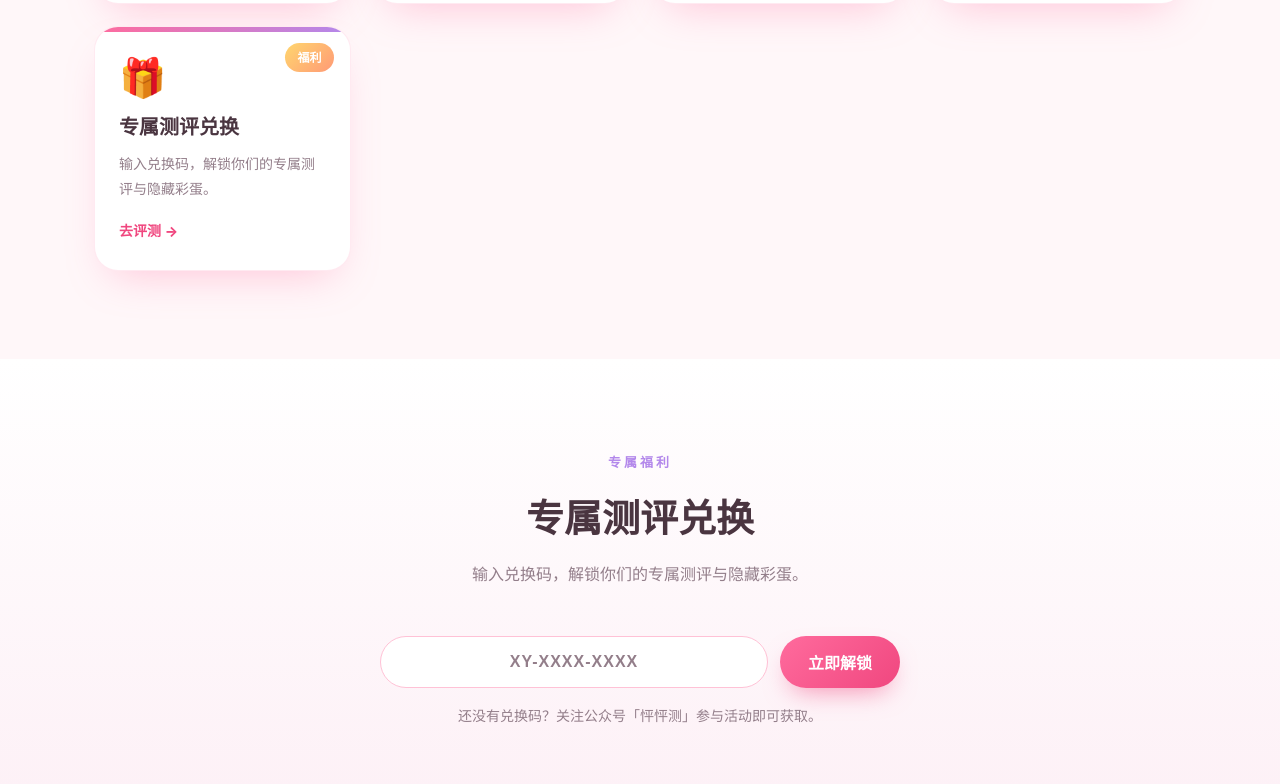
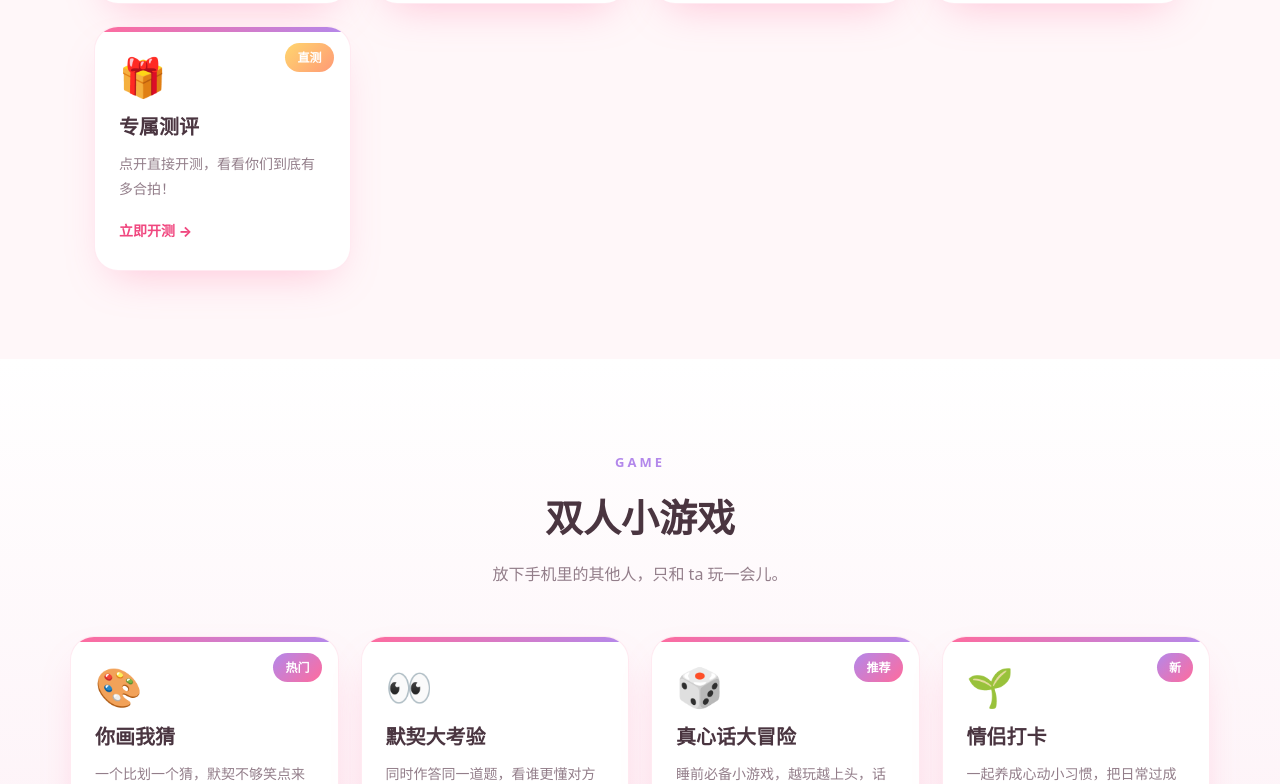
Before and after one commit to heshuixiu/couplegametest, a React (Vite) app: page / in a window 1280 px wide. Shown: the part 1356-2140 px from the top of the page. Built offline with nearby package versions, Linux system fonts and the light colour scheme.

Commit message:
refactor: 移除兑换码模块，测评入口改为点击直接开测

```diff
--- a/src/App.jsx
+++ b/src/App.jsx
@@ -1,23 +1,26 @@
+import { useState } from 'react'
 import Navbar from './components/Navbar.jsx'
 import Hero from './components/Hero.jsx'
 import TestZone from './components/TestZone.jsx'
-import RedeemExchange from './components/RedeemExchange.jsx'
+import QuizModal from './components/QuizModal.jsx'
 import GameZone from './components/GameZone.jsx'
 import Features from './components/Features.jsx'
 import Footer from './components/Footer.jsx'
 
 export default function App() {
+  const [quizOpen, setQuizOpen] = useState(false)
+
   return (
     <div className="app">
       <Navbar />
       <main>
         <Hero />
-        <TestZone />
-        <RedeemExchange />
+        <TestZone onOpenQuiz={() => setQuizOpen(true)} />
         <GameZone />
         <Features />
       </main>
       <Footer />
+      {quizOpen && <QuizModal onClose={() => setQuizOpen(false)} />}
     </div>
   )
 }
--- /dev/null
+++ b/src/components/QuizModal.jsx
@@ -0,0 +1,129 @@
+import { useState, useEffect } from 'react'
+
+const QUESTIONS = [
+  {
+    q: '你们吵架之后，通常是谁先开口打破沉默？',
+    options: [
+      { text: '我主动去哄 TA', score: 4 },
+      { text: 'TA 先来哄我', score: 3 },
+      { text: '坐下来好好聊聊', score: 2 },
+      { text: '冷战很久才和好', score: 1 },
+    ],
+  },
+  {
+    q: '不用说话，你们能猜到对方在想什么吗？',
+    options: [
+      { text: '经常，像有心电感应', score: 4 },
+      { text: '基本靠直接沟通', score: 3 },
+      { text: '偶尔，大部分要靠说', score: 2 },
+      { text: '很少，经常误会', score: 1 },
+    ],
+  },
+  {
+    q: '在一起时，最让你们舒服的状态是？',
+    options: [
+      { text: '各做各的事，但在彼此身边', score: 4 },
+      { text: '一起出门约会', score: 3 },
+      { text: '黏在一起不分开', score: 2 },
+      { text: '各玩各的，基本不搭理', score: 1 },
+    ],
+  },
+  {
+    q: '提到未来，你们通常会？',
+    options: [
+      { text: '经常一起规划', score: 4 },
+      { text: '聊过，方向一致', score: 3 },
+      { text: '不太敢想太远', score: 2 },
+      { text: '想法不太一样', score: 1 },
+    ],
+  },
+  {
+    q: '对方的一个小习惯，你的真实感受是？',
+    options: [
+      { text: '可爱，越看越喜欢', score: 4 },
+      { text: '习惯了，无所谓', score: 3 },
+      { text: '有时有点烦但能忍', score: 2 },
+      { text: '经常让我抓狂', score: 1 },
+    ],
+  },
+]
+
+const TIERS = [
+  { min: 18, emoji: '⭐', title: '天生一对', desc: '你们之间的默契简直像开了挂，少有情侣能到这个程度。好好珍惜这份同频，别让它溜走。' },
+  { min: 14, emoji: '💕', title: '默契满满', desc: '你们很合拍，偶尔有些小摩擦也能很快找回节奏。再多一点「主动表达」，会更甜。' },
+  { min: 10, emoji: '🌱', title: '稳步升温', desc: '感情基础不错，但默契还能再练。多聊聊心里话、多制造共同回忆，关系会更紧。' },
+  { min: 0, emoji: '🔧', title: '还需磨合', desc: '你们还在互相了解的阶段，别急。多倾听、多表达，默契是慢慢养出来的。' },
+]
+
+export default function QuizModal({ onClose }) {
+  const [step, setStep] = useState(0)
+  const [score, setScore] = useState(0)
+  const [picked, setPicked] = useState(null)
+
+  useEffect(() => {
+    document.body.style.overflow = 'hidden'
+    return () => {
+      document.body.style.overflow = ''
+    }
+  }, [])
+
+  const total = QUESTIONS.length
+  const isResult = step >= total
+
+  const choose = (opt) => {
+    setPicked(opt.score)
+    setScore((s) => s + opt.score)
+    setTimeout(() => {
+      setPicked(null)
+      setStep((s) => s + 1)
+    }, 240)
+  }
+
+  const restart = () => {
+    setStep(0)
+    setScore(0)
+    setPicked(null)
+  }
+
+  const tier = isResult ? TIERS.find((t) => score >= t.min) : null
+
+  return (
+    <div className="quiz-overlay" onClick={onClose}>
+      <div className="quiz-card" onClick={(e) => e.stopPropagation()}>
+        <button className="quiz-close" onClick={onClose} aria-label="关闭">×</button>
+
+        {!isResult ? (
+          <>
+            <div className="quiz-progress">
+              <span style={{ width: `${(step / total) * 100}%` }} />
+            </div>
+            <p className="quiz-count">第 {step + 1} / {total} 题</p>
+            <h3 className="quiz-q">{QUESTIONS[step].q}</h3>
+            <div className="quiz-opts">
+              {QUESTIONS[step].options.map((o, i) => (
+                <button
+                  key={i}
+                  className={`quiz-opt ${picked === o.score ? 'is-picked' : ''}`}
+                  onClick={() => choose(o)}
+                >
+                  {o.text}
+                </button>
+              ))}
+            </div>
+          </>
+        ) : (
+          <div className="quiz-result">
+            <span className="quiz-result__emoji">{tier.emoji}</span>
+            <h3 className="quiz-result__title">{tier.title}</h3>
+            <p className="quiz-result__score">默契得分 {score} / {total * 4}</p>
+            <p className="quiz-result__desc">{tier.desc}</p>
+            <div className="quiz-result__actions">
+              <button className="btn btn--ghost btn--sm" onClick={restart}>再测一次</button>
+              <button className="btn btn--primary btn--sm" onClick={onClose}>完成</button>
+            </div>
+          </div>
+        )}
+      </div>
+    </div>
+  )
+}
--- a/src/components/TestZone.jsx
+++ b/src/components/TestZone.jsx
@@ -25,14 +25,14 @@ const tests = [
   },
   {
     icon: '🎁',
-    title: '专属测评兑换',
-    desc: '输入兑换码，解锁你们的专属测评与隐藏彩蛋。',
-    tag: '福利',
-    href: '#redeem',
+    title: '专属测评',
+    desc: '点开直接开测，看看你们到底有多合拍！',
+    tag: '直测',
+    action: 'quiz',
   },
 ]
 
-export default function TestZone() {
+export default function TestZone({ onOpenQuiz }) {
   return (
     <section className="zone" id="tests">
       <div className="zone__head">
@@ -41,15 +41,30 @@ export default function TestZone() {
         <p className="zone__sub">好玩不无聊，测完更懂 ta。</p>
       </div>
       <div className="cards">
-        {tests.map((t) => (
-          <a className="card" href={t.href || '#tests'} key={t.title}>
-            {t.tag && <span className="card__tag">{t.tag}</span>}
-            <span className="card__icon" aria-hidden="true">{t.icon}</span>
-            <h3 className="card__title">{t.title}</h3>
-            <p className="card__desc">{t.desc}</p>
-            <span className="card__link">去评测 →</span>
-          </a>
-        ))}
+        {tests.map((t) => {
+          const isQuiz = t.action === 'quiz'
+          return (
+            <a
+              className="card"
+              href={isQuiz ? '#tests' : (t.href || '#tests')}
+              key={t.title}
+              onClick={
+                isQuiz
+                  ? (e) => {
+                      e.preventDefault()
+                      onOpenQuiz && onOpenQuiz()
+                    }
+                  : undefined
+              }
+            >
+              {t.tag && <span className="card__tag">{t.tag}</span>}
+              <span className="card__icon" aria-hidden="true">{t.icon}</span>
+              <h3 className="card__title">{t.title}</h3>
+              <p className="card__desc">{t.desc}</p>
+              <span className="card__link">{isQuiz ? '立即开测 →' : '去评测 →'}</span>
+            </a>
+          )
+        })}
       </div>
     </section>
   )
--- a/src/index.css
+++ b/src/index.css
@@ -294,56 +294,84 @@ ul { list-style: none; }
   .stat { min-width: 110px; padding: 14px 22px; }
 }
 
-/* ---------- 兑换区 ---------- */
-.redeem-form {
+/* ---------- 测评弹窗 ---------- */
+.quiz-overlay {
+  position: fixed;
+  inset: 0;
+  z-index: 100;
+  background: rgba(74, 53, 64, 0.5);
+  backdrop-filter: blur(6px);
+  display: flex;
+  align-items: center;
+  justify-content: center;
+  padding: 20px;
+  animation: quizFade 0.2s ease;
+}
+@keyframes quizFade { from { opacity: 0; } to { opacity: 1; } }
+.quiz-card {
+  position: relative;
+  width: 100%;
   max-width: 520px;
-  margin: 0 auto;
-  display: flex;
-  gap: 12px;
-  align-items: stretch;
+  background: #fff;
+  border-radius: var(--radius);
+  padding: 34px 30px 30px;
+  box-shadow: 0 30px 70px -20px rgba(74, 53, 64, 0.5);
+  animation: quizPop 0.25s ease;
 }
-.redeem-form__input {
-  flex: 1;
-  min-width: 0;
-  padding: 14px 20px;
-  font-size: 16px;
-  font-weight: 700;
-  letter-spacing: 2px;
-  text-align: center;
+@keyframes quizPop {
+  from { transform: translateY(16px) scale(0.97); opacity: 0; }
+  to { transform: none; opacity: 1; }
+}
+.quiz-close {
+  position: absolute;
+  top: 14px;
+  right: 16px;
+  width: 34px;
+  height: 34px;
+  border: none;
+  border-radius: 50%;
+  background: #fff0f5;
+  color: var(--primary-deep);
+  font-size: 22px;
+  line-height: 1;
+  cursor: pointer;
+  transition: background 0.2s ease;
+}
+.quiz-close:hover { background: #ffd9e8; }
+.quiz-progress {
+  height: 8px;
   border-radius: 999px;
+  background: #ffe3ee;
+  overflow: hidden;
+  margin-bottom: 14px;
+}
+.quiz-progress span {
+  display: block;
+  height: 100%;
+  background: linear-gradient(90deg, var(--primary), var(--accent));
+  border-radius: 999px;
+  transition: width 0.3s ease;
+}
+.quiz-count { font-size: 13px; font-weight: 700; color: var(--ink-soft); margin-bottom: 8px; }
+.quiz-q { font-size: 21px; font-weight: 800; color: var(--ink); margin-bottom: 20px; line-height: 1.5; }
+.quiz-opts { display: flex; flex-direction: column; gap: 12px; }
+.quiz-opt {
+  text-align: left;
+  padding: 15px 18px;
+  border-radius: var(--radius-sm);
   border: 1.5px solid var(--primary-soft);
   background: #fff;
+  font-size: 15px;
+  font-weight: 600;
   color: var(--ink);
-  outline: none;
-  transition: border-color 0.2s ease, box-shadow 0.2s ease;
+  cursor: pointer;
+  transition: transform 0.15s ease, border-color 0.2s ease, background 0.2s ease;
 }
-.redeem-form__input:focus {
-  border-color: var(--primary);
-  box-shadow: 0 0 0 4px rgba(255, 107, 157, 0.15);
-}
-.redeem-form__input::placeholder {
-  letter-spacing: 1px;
-  color: var(--ink-soft);
-  font-weight: 600;
-}
-.redeem-form__msg {
-  max-width: 520px;
-  margin: 18px auto 0;
-  text-align: center;
-  font-size: 15px;
-  font-weight: 700;
-  padding: 12px 18px;
-  border-radius: 14px;
-}
-.redeem-form__msg--ok { color: #1f9d6b; background: #e7f8ef; }
-.redeem-form__msg--err { color: var(--primary-deep); background: #ffeef4; }
-.redeem-form__hint {
-  max-width: 520px;
-  margin: 16px auto 0;
-  text-align: center;
-  font-size: 14px;
-  color: var(--ink-soft);
-}
-@media (max-width: 640px) {
-  .redeem-form { flex-direction: column; }
-}
+.quiz-opt:hover { transform: translateX(4px); border-color: var(--primary); background: #fff7fa; }
+.quiz-opt.is-picked { border-color: var(--primary); background: linear-gradient(135deg, #ffe3ee, #f3e6ff); }
+.quiz-result { text-align: center; padding: 6px 0; }
+.quiz-result__emoji { font-size: 52px; display: block; margin-bottom: 10px; }
+.quiz-result__title { font-size: 26px; font-weight: 900; color: var(--primary-deep); margin-bottom: 8px; }
+.quiz-result__score { font-size: 15px; font-weight: 800; color: var(--accent); margin-bottom: 14px; }
+.quiz-result__desc { font-size: 15px; color: var(--ink-soft); line-height: 1.8; margin-bottom: 24px; }
+.quiz-result__actions { display: flex; gap: 12px; justify-content: center; }
```
